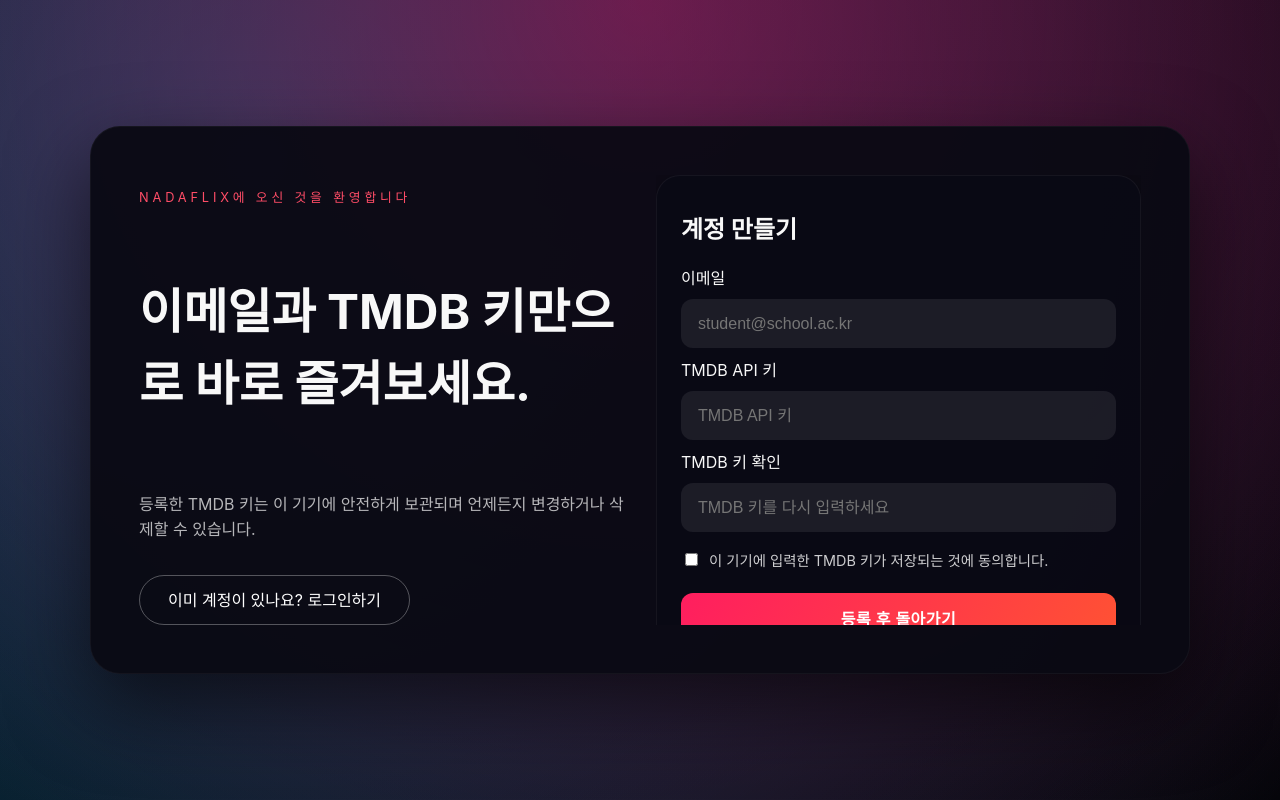
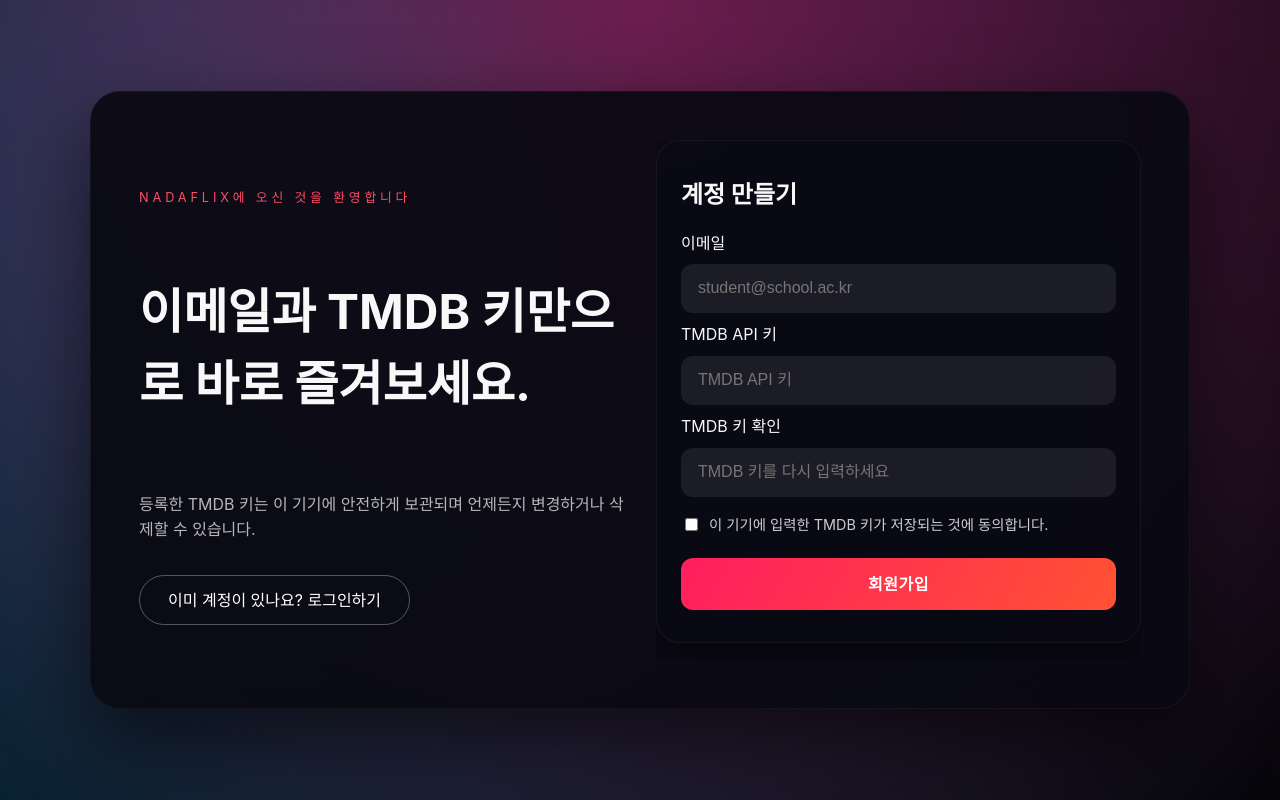
Before and after one commit to nadajinny/Netflix-Demo, a React (Vite) app: page /signin in a window 1280 px wide. Both pictures are taken after a click on the button "계정이 없나요? 가입하기". Built offline with nearby package versions, Linux system fonts and the light colour scheme.

Commit message:
feat: 로그인 화면 칸을 벗어나는 문제 해결

```diff
--- a/src/pages/SignInPage.css
+++ b/src/pages/SignInPage.css
@@ -77,7 +77,8 @@
 
 .auth-forms-wrapper {
   position: relative;
-  min-height: 420px;
+  min-height: 520px;
+  padding-bottom: 1rem;
   overflow: hidden;
 }
 
--- a/src/pages/SignInPage.tsx
+++ b/src/pages/SignInPage.tsx
@@ -250,7 +250,7 @@
               </label>
 
               <button type="submit" disabled={isSubmitting}>
-                {isSubmitting && mode === 'signup' ? '생성 중...' : '등록 후 돌아가기'}
+                {isSubmitting && mode === 'signup' ? '생성 중...' : '회원가입'}
               </button>
             </form>
           </section>
```
